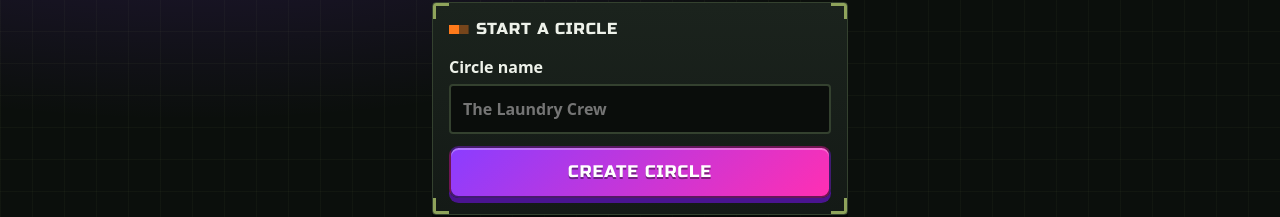
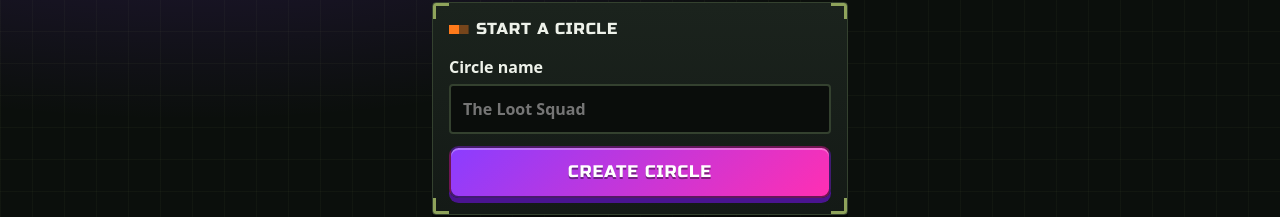
Before and after one commit to marlandoj/uponly, a Next.js app: page /circle in a window 1280 px wide. Shown: the part 160-377 px from the top of the page. Built offline with nearby package versions, Linux system fonts and the light colour scheme; no server answers; the database is empty.

Commit message:
UPONLY-1: circle name placeholder -> The Loot Squad

```diff
--- a/app/circle/page.tsx
+++ b/app/circle/page.tsx
@@ -22,7 +22,7 @@ export default async function CirclePage({
         <h2>Start a circle</h2>
         <label>
           Circle name
-          <input name="name" maxLength={40} placeholder="The Laundry Crew" required />
+          <input name="name" maxLength={40} placeholder="The Loot Squad" required />
         </label>
         <button type="submit">Create circle</button>
       </form>
```
